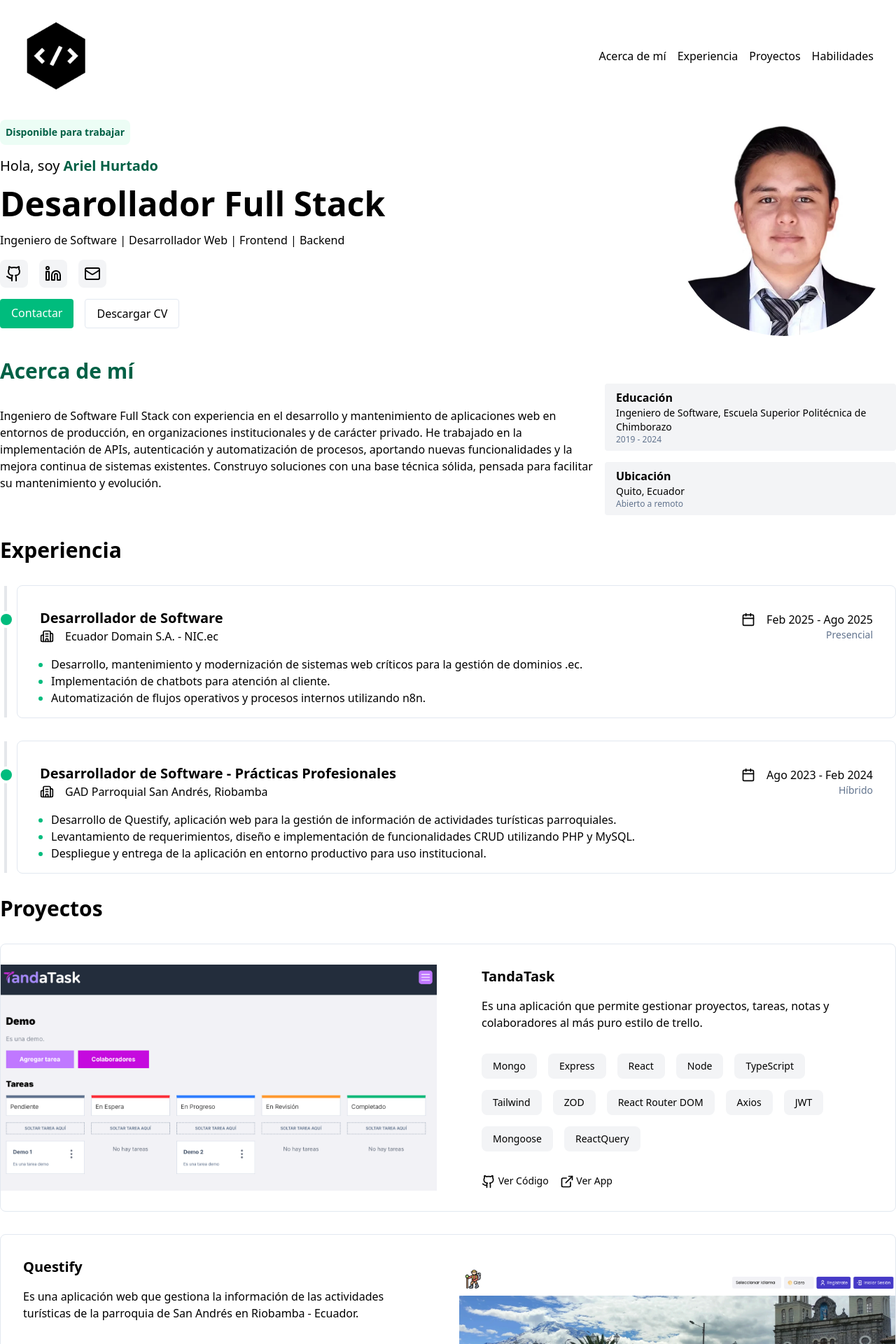
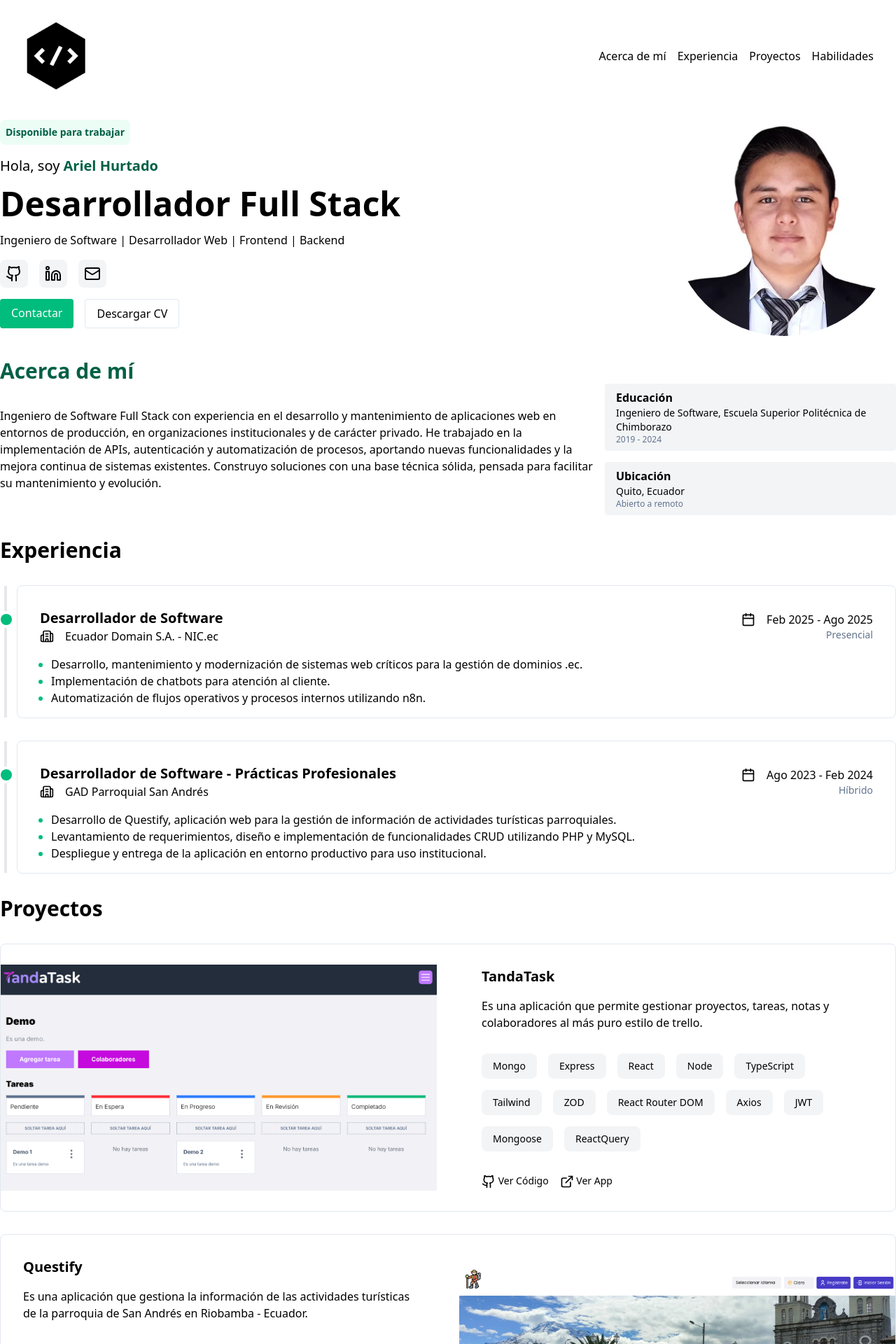
Before and after one commit to arielhurtado388/Portafolio, a React (Vite) app: page / in a window 1280 px wide. Shown: the top 1920 px of the page at 70% size. Built offline with nearby package versions, Linux system fonts and the light colour scheme.

Commit message:
Ajustes finales

```diff
--- a/src/components/Header.tsx
+++ b/src/components/Header.tsx
@@ -11,16 +11,16 @@ export default function Header() {
         </a>
         <nav>
           <ul className="flex flex-wrap justify-center md:flex-row gap-4 text-sm md:text-base font-medium">
-            <li>
+            <li className="hover:text-emerald-500">
               <a href="#acerca">Acerca de mí</a>
             </li>
-            <li>
+            <li className="hover:text-emerald-500">
               <a href="#experiencia">Experiencia</a>
             </li>
-            <li>
+            <li className="hover:text-emerald-500">
               <a href="#proyectos">Proyectos</a>
             </li>
-            <li>
+            <li className="hover:text-emerald-500">
               <a href="#habilidades">Habilidades</a>
             </li>
             {/* <li>Contacto</li> */}
@@ -38,7 +38,7 @@ export default function Header() {
             <span className="text-emerald-800 font-bold"> Ariel Hurtado</span>
           </p>
           <h1 className="text-3xl md:text-5xl font-bold">
-            Desarollador Full Stack
+            Desarrollador Full Stack
           </h1>
           <p>Ingeniero de Software | Desarrollador Web | Frontend | Backend</p>
           <div className="flex gap-4">
--- a/src/data/experiencias.ts
+++ b/src/data/experiencias.ts
@@ -17,7 +17,7 @@ export const experiencias: Experiencia[] = [
   {
     id: 2,
     cargo: "Desarrollador de Software - Prácticas Profesionales",
-    empresa: "GAD Parroquial San Andrés, Riobamba",
+    empresa: "GAD Parroquial San Andrés",
     fecha: "Ago 2023 - Feb 2024",
     modalidad: "Híbrido",
     listado: [
--- a/src/data/habilidades.ts
+++ b/src/data/habilidades.ts
@@ -14,7 +14,7 @@ export const habilidades: Habilidad[] = [
       "Responsive Web Design",
       "JavaScript",
       "TypeScript",
-      "React.js",
+      "React",
     ],
   },
 
--- a/src/data/proyectos.ts
+++ b/src/data/proyectos.ts
@@ -30,7 +30,7 @@ export const proyectos: Proyecto[] = [
     imagen: "questify.webp",
     titulo: "Questify",
     descripcion:
-      "Es una aplicación web que gestiona la información de las actividades turísticas de la parroquia de San Andrés en Riobamba - Ecuador.",
+      "Es una aplicación que gestiona la información de las actividades turísticas de la parroquia de San Andrés en Riobamba - Ecuador.",
     tags: [
       "PHP",
       "MySQL",
```
